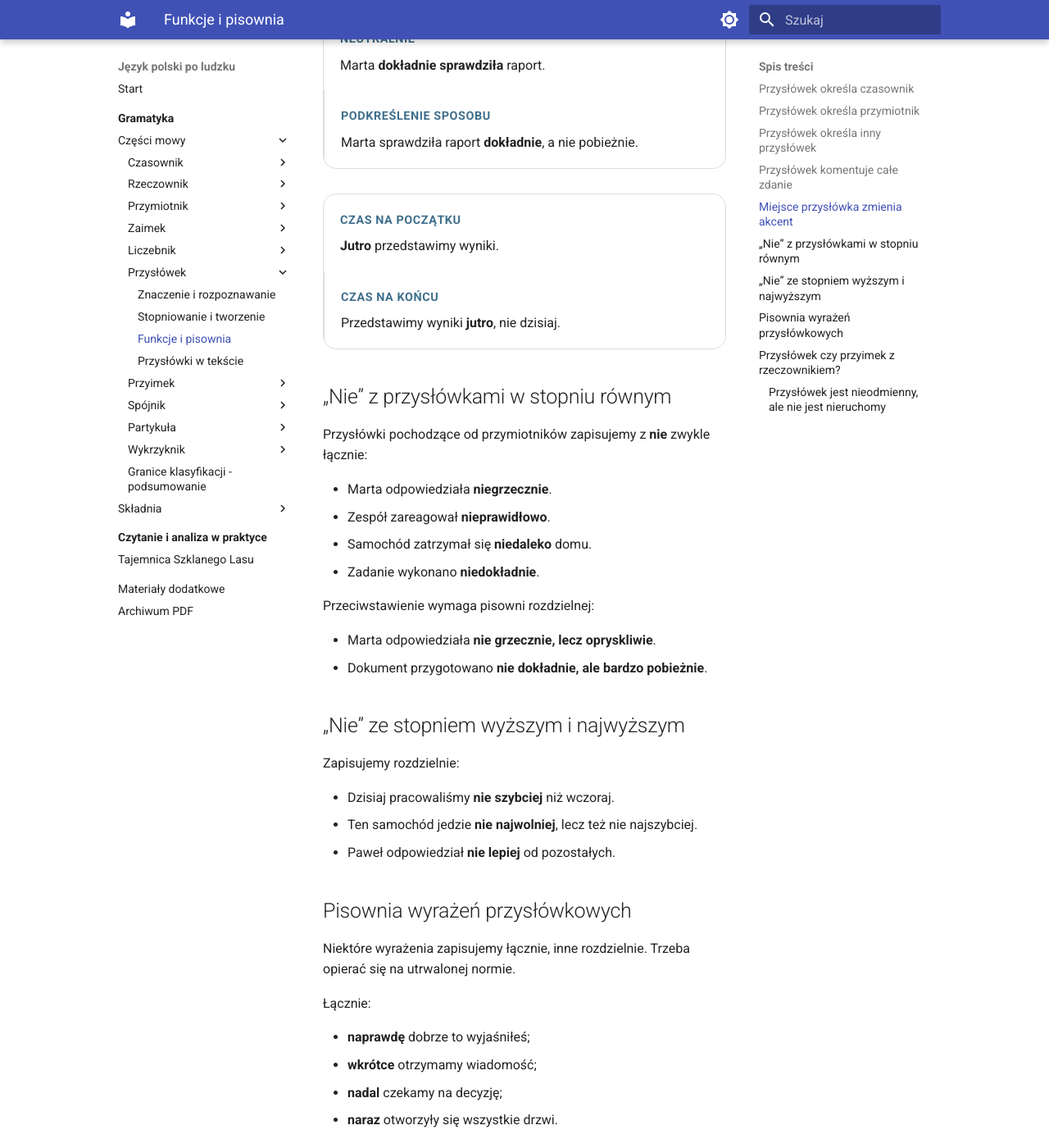
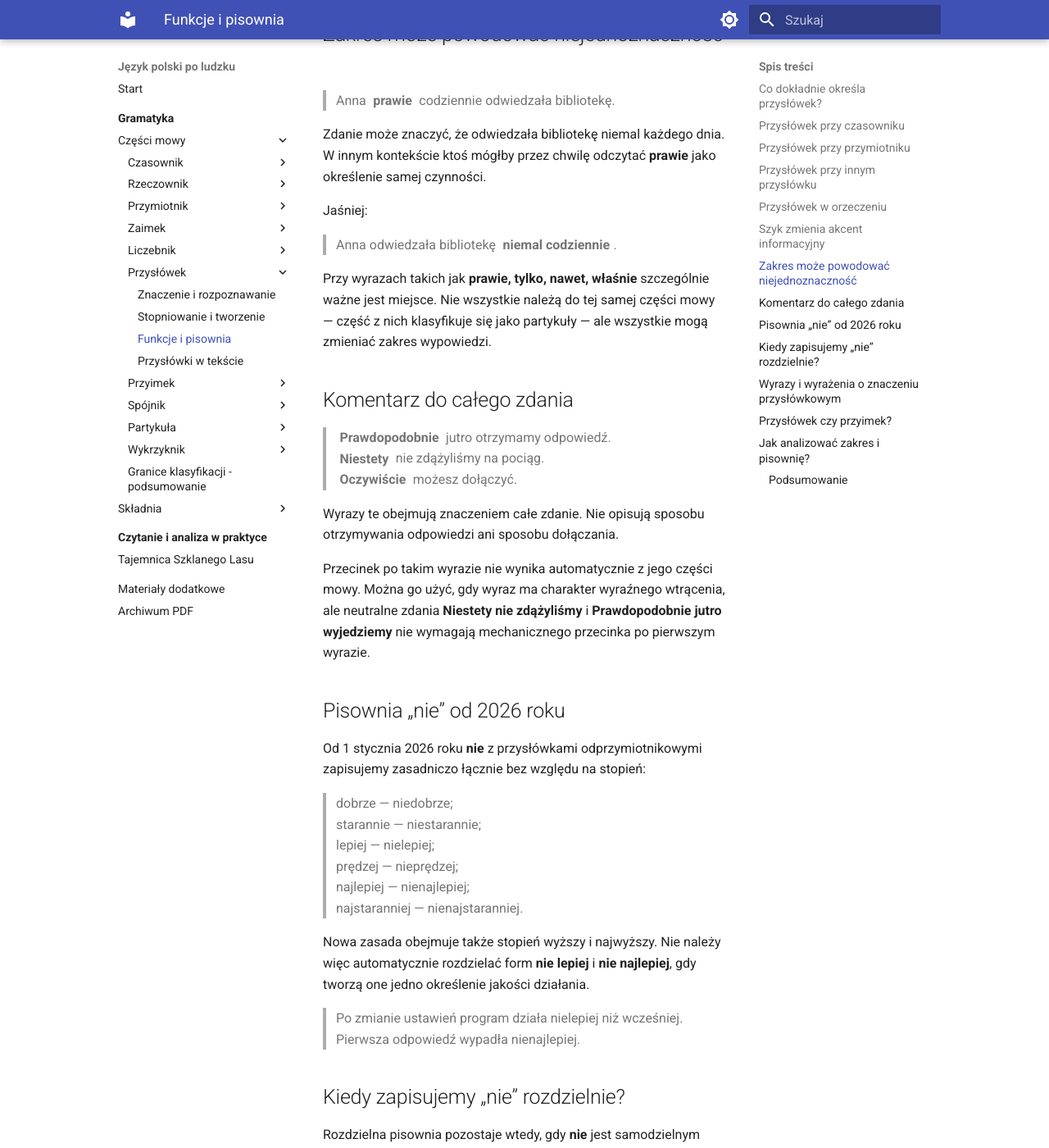
Before and after one commit to dchorazkiewicz/SP_JP, an MkDocs documentation site: the page built from docs/gramatyka/czesci-mowy/przyslowek/funkcje-i-pisownia.md, in a window 1280 px wide and 1400 px high, scrolled down 2431 px. Shown: the whole window at 82% size. Built offline with MkDocs 1.6.1 and Material for MkDocs 9.7.7, drawn with Linux system fonts in a browser that asks for light colours; some of the changed text lies outside the part shown.

Commit message:
Rewrite adverb scope syntax and current spelling lesson

```diff
--- a/docs/gramatyka/czesci-mowy/przyslowek/funkcje-i-pisownia.md
+++ b/docs/gramatyka/czesci-mowy/przyslowek/funkcje-i-pisownia.md
@@ -1,112 +1,194 @@
-# Funkcje i pisownia przysłówków
+# Zakres, szyk i pisownia przysłówków
 
 <div class="adverb-lesson" markdown>
 
-<div class="indecl-lead">
-Przysłówek może określać czasownik, przymiotnik, inny przysłówek albo całe zdanie. Jego położenie wpływa na akcent wypowiedzi, a pisownia z „nie” zależy od stopnia i znaczenia.
+<div class="lesson-lead" markdown>
+
+Przysłówek nie tylko dodaje informację. Jego położenie pokazuje, **który fragment wypowiedzi obejmuje znaczeniem**, co zostaje podkreślone i jak odbiorca ma odczytać relację między wyrazami. Pisownia z **nie** zależy natomiast od budowy i sensu konstrukcji.
+
 </div>
 
-## Przysłówek określa czasownik
+## Co dokładnie określa przysłówek?
 
-<div class="indecl-series">
-  <div class="indecl-row"><span class="indecl-badge">sposób</span><p>Maria <span class="indecl-focus">uważnie</span> przeczytała cały dokument.</p><span class="indecl-note">jak przeczytała?</span></div>
-  <div class="indecl-row"><span class="indecl-badge">miejsce</span><p>Uczniowie czekali <span class="indecl-focus">na zewnątrz</span>.</p><span class="indecl-note">gdzie czekali?</span></div>
-  <div class="indecl-row"><span class="indecl-badge">czas</span><p>Zespół zakończył pracę <span class="indecl-focus">wcześnie</span>.</p><span class="indecl-note">kiedy zakończył?</span></div>
-  <div class="indecl-row"><span class="indecl-badge">stopień</span><p>Wynik <span class="indecl-focus">mocno</span> zaskoczył wszystkich uczestników.</p><span class="indecl-note">w jakim stopniu?</span></div>
+<div class="adverb-story" markdown>
+  <div class="adverb-story__title">Jedno „prawie”, trzy różne znaczenia</div>
+  <div class="adverb-story__body" markdown>
+
+> <span class="form-focus">Prawie</span> wszyscy uczniowie skończyli zadanie.
+> Wszyscy uczniowie <span class="form-focus">prawie</span> skończyli zadanie.
+> Uczniowie skończyli <span class="form-focus">prawie</span> <span class="adjective-anchor">całe</span> zadanie.
+
+W pierwszym zdaniu wyjątek dotyczy liczby uczniów. W drugim wszystkim zabrakło niewiele do zakończenia czynności. W trzecim wykonana została niemal cała praca.
+
+  </div>
 </div>
 
-## Przysłówek określa przymiotnik
+## Przysłówek przy czasowniku
 
-<div class="indecl-series">
-  <div class="indecl-row"><span class="indecl-badge">natężenie</span><p>To było <span class="indecl-focus">bardzo trudne</span> zadanie.</p><span class="indecl-note">bardzo + przymiotnik</span></div>
-  <div class="indecl-row"><span class="indecl-badge">ograniczenie</span><p>Raport jest <span class="indecl-focus">dość krótki</span>.</p><span class="indecl-note">dość + przymiotnik</span></div>
-  <div class="indecl-row"><span class="indecl-badge">nadmiar</span><p>Ten opis jest <span class="indecl-focus">zbyt ogólny</span>.</p><span class="indecl-note">zbyt + przymiotnik</span></div>
+> Maria <span class="form-focus">uważnie</span> przeczytała dokument.
+> Zespół zakończył pracę <span class="form-focus">wcześnie</span>.
+> Uczniowie czekali <span class="form-focus">tutaj</span>.
+> Wynik <span class="form-focus">mocno</span> zaskoczył uczestników.
+
+Przysłówek może opisywać sposób, czas, miejsce albo stopień czynności i stanu.
+
+W zdaniu pełni wtedy najczęściej funkcję okolicznika. Nie należy jednak odwracać tej zasady: nie każdy okolicznik jest przysłówkiem.
+
+> Uczniowie czekali <span class="phrase-focus">na zewnątrz</span>.
+> Spotkanie rozpoczęło się <span class="phrase-focus">po południu</span>.
+
+Wyróżnione fragmenty pełnią funkcję okoliczników, lecz są wyrażeniami przyimkowymi.
+
+## Przysłówek przy przymiotniku
+
+> To zadanie było <span class="form-focus">bardzo</span> <span class="adjective-anchor">trudne</span>.
+> Raport okazał się <span class="form-focus">dość</span> <span class="adjective-anchor">krótki</span>.
+> Opis jest <span class="form-focus">zbyt</span> <span class="adjective-anchor">ogólny</span>.
+
+Przysłówek określa stopień cechy. Cała grupa przymiotnikowa odnosi się następnie do rzeczownika albo występuje w orzeczeniu.
+
+## Przysłówek przy innym przysłówku
+
+> Marta mówiła <span class="form-focus">bardzo</span> <span class="secondary-focus">spokojnie</span>.
+> Technik pracował <span class="form-focus">niezwykle</span> <span class="secondary-focus">dokładnie</span>.
+> Samochód jechał <span class="form-focus">dość</span> <span class="secondary-focus">wolno</span>.
+
+Wyraz centralny grupy odpowiada na pytanie o sposób działania: **spokojnie, dokładnie, wolno**. Pierwszy przysłówek jedynie zmienia jego natężenie.
+
+## Przysłówek w orzeczeniu
+
+> W sali było <span class="form-focus">cicho</span>.
+> Zrobiło się <span class="form-focus">późno</span>.
+> Dziecku było <span class="form-focus">zimno</span>.
+
+Przysłówek nie określa tu prostego czasownika czynności. Razem z formą **być, zrobić się** albo innym czasownikiem tworzy część orzeczenia opisującego stan lub warunki.
+
+To kolejny powód, dla którego sama lista pytań nie wystarcza do analizy.
+
+## Szyk zmienia akcent informacyjny
+
+Porównaj:
+
+> Marta <span class="form-focus">dokładnie</span> sprawdziła raport.
+> Marta sprawdziła raport <span class="form-focus">dokładnie</span>, a nie pobieżnie.
+
+Pierwsza wersja jest neutralna. W drugiej końcowa pozycja i przeciwstawienie mocniej podkreślają sposób wykonania czynności.
+
+Podobnie:
+
+> <span class="form-focus">Jutro</span> przedstawimy wyniki. — czas stanowi punkt wyjścia wypowiedzi
+> Wyniki przedstawimy <span class="form-focus">jutro</span>, nie dzisiaj. — czas zostaje skontrastowany
+
+Szyk w polszczyźnie jest dość swobodny, ale nie obojętny. Zmienia to, co odbiorca uzna za informację najważniejszą lub przeciwstawioną.
+
+## Zakres może powodować niejednoznaczność
+
+> Anna <span class="form-focus">prawie</span> codziennie odwiedzała bibliotekę.
+
+Zdanie może znaczyć, że odwiedzała bibliotekę niemal każdego dnia. W innym kontekście ktoś mógłby przez chwilę odczytać **prawie** jako określenie samej czynności.
+
+Jaśniej:
+
+> Anna odwiedzała bibliotekę <span class="form-focus">niemal codziennie</span>.
+
+Przy wyrazach takich jak **prawie, tylko, nawet, właśnie** szczególnie ważne jest miejsce. Nie wszystkie należą do tej samej części mowy — część z nich klasyfikuje się jako partykuły — ale wszystkie mogą zmieniać zakres wypowiedzi.
+
+## Komentarz do całego zdania
+
+> <span class="form-focus">Prawdopodobnie</span> jutro otrzymamy odpowiedź.
+> <span class="form-focus">Niestety</span> nie zdążyliśmy na pociąg.
+> <span class="form-focus">Oczywiście</span> możesz dołączyć.
+
+Wyrazy te obejmują znaczeniem całe zdanie. Nie opisują sposobu otrzymywania odpowiedzi ani sposobu dołączania.
+
+Przecinek po takim wyrazie nie wynika automatycznie z jego części mowy. Można go użyć, gdy wyraz ma charakter wyraźnego wtrącenia, ale neutralne zdania **Niestety nie zdążyliśmy** i **Prawdopodobnie jutro wyjedziemy** nie wymagają mechanicznego przecinka po pierwszym wyrazie.
+
+## Pisownia „nie” od 2026 roku
+
+Od 1 stycznia 2026 roku **nie** z przysłówkami odprzymiotnikowymi zapisujemy zasadniczo łącznie bez względu na stopień:
+
+> dobrze — <span class="spelling-focus">niedobrze</span>;
+> starannie — <span class="spelling-focus">niestarannie</span>;
+> lepiej — <span class="spelling-focus">nielepiej</span>;
+> prędzej — <span class="spelling-focus">nieprędzej</span>;
+> najlepiej — <span class="spelling-focus">nienajlepiej</span>;
+> najstaranniej — <span class="spelling-focus">nienajstaranniej</span>.
+
+Nowa zasada obejmuje także stopień wyższy i najwyższy. Nie należy więc automatycznie rozdzielać form **nie lepiej** i **nie najlepiej**, gdy tworzą one jedno określenie jakości działania.
+
+> Po zmianie ustawień program działa <span class="spelling-focus">nielepiej</span> niż wcześniej.
+> Pierwsza odpowiedź wypadła <span class="spelling-focus">nienajlepiej</span>.
+
+## Kiedy zapisujemy „nie” rozdzielnie?
+
+Rozdzielna pisownia pozostaje wtedy, gdy **nie** jest samodzielnym zaprzeczeniem, zwłaszcza przy wyraźnym przeciwstawieniu:
+
+> Odpowiedział <span class="spelling-focus">nie dobrze, ale znakomicie</span>.
+> Zadanie wykonano <span class="spelling-focus">nie starannie, lecz pośpiesznie</span>.
+> Pracował <span class="spelling-focus">nie szybciej, ale wolniej</span> niż wcześniej.
+
+Rozdzielnie piszemy również po wyrazach wzmacniających zaprzeczenie:
+
+> wcale <span class="spelling-focus">nie dobrze</span>;
+> bynajmniej <span class="spelling-focus">nie starannie</span>.
+
+Nie każdy przysłówek jest odprzymiotnikowy. Z wieloma innymi formami **nie** pozostaje osobnym wyrazem:
+
+> nie zawsze; nie tutaj; nie dzisiaj; nie bardzo; nie dość.
+
+<div class="adverb-checkpoint">
+  <div class="adverb-checkpoint__title">Najpierw ustal budowę i znaczenie</div>
+  <p><em>Nielepiej</em> może tworzyć jedno określenie jakości, natomiast <em>nie lepiej, ale gorzej</em> zawiera wyraźne zaprzeczenie i przeciwstawienie.</p>
 </div>
 
-## Przysłówek określa inny przysłówek
+## Wyrazy i wyrażenia o znaczeniu przysłówkowym
 
-- Marta mówiła **bardzo spokojnie**.
-- Samochód jechał **wyjątkowo wolno**.
-- Technik pracował **niezwykle dokładnie**.
-- Dziecko odpowiedziało **dość cicho**.
+Niektóre określenia zapisujemy jako pojedyncze wyrazy:
 
-Pierwszy przysłówek określa stopień cechy wyrażonej przez drugi.
+> naprawdę; wkrótce; nadal; naraz; niedaleko.
 
-## Przysłówek komentuje całe zdanie
+Inne są utrwalonymi wyrażeniami złożonymi z kilku wyrazów:
 
-<div class="indecl-series">
-  <div class="indecl-row"><span class="indecl-badge">ocena negatywna</span><p><span class="indecl-focus">Niestety</span>, nie zdążyliśmy na ostatni pociąg.</p><span class="indecl-note">ocena mówiącego</span></div>
-  <div class="indecl-row"><span class="indecl-badge">ocena pozytywna</span><p><span class="indecl-focus">Na szczęście</span>, znaleźliśmy wolny pokój.</p><span class="indecl-note">ocena całej sytuacji</span></div>
-  <div class="indecl-row"><span class="indecl-badge">prawdopodobieństwo</span><p><span class="indecl-focus">Prawdopodobnie</span> jutro otrzymamy odpowiedź.</p><span class="indecl-note">stosunek do informacji</span></div>
-  <div class="indecl-row"><span class="indecl-badge">potwierdzenie</span><p><span class="indecl-focus">Oczywiście</span> możesz skorzystać z tych materiałów.</p><span class="indecl-note">potwierdzenie</span></div>
+> na pewno; po cichu; od razu; na wierzchu; na szczęście.
+
+Całe wyrażenie może pełnić funkcję podobną do przysłówka, ale nie oznacza to, że jest jedną częścią mowy. Przykładowo **po cichu** jest wyrażeniem przyimkowym, a nie pojedynczym przysłówkiem.
+
+Pisowni takich połączeń nie zawsze da się przewidzieć wyłącznie ze znaczenia. Trzeba sprawdzać utrwaloną postać w aktualnym słowniku.
+
+## Przysłówek czy przyimek?
+
+> Wszyscy czekali <span class="form-focus">obok</span>. — przysłówek
+> Wszyscy czekali <span class="phrase-focus">obok budynku</span>. — przyimek z rzeczownikiem
+
+> Podejdź <span class="form-focus">blisko</span>. — przysłówek
+> Podejdź <span class="phrase-focus">blisko ściany</span>. — wyraz przyimkowy w połączeniu z rzeczownikiem
+
+Sposób użycia w zdaniu może zmienić klasyfikację tego samego wyrazu.
+
+## Jak analizować zakres i pisownię?
+
+<div class="adverb-step-list">
+  <div class="adverb-step"><strong>Znajdź element modyfikowany.</strong> Czasownik, przymiotnik, przysłówek czy całe zdanie?</div>
+  <div class="adverb-step"><strong>Sprawdź pozycję.</strong> Zobacz, czy szyk nie zmienia zakresu albo akcentu.</div>
+  <div class="adverb-step"><strong>Rozróżnij część mowy i funkcję.</strong> Okolicznik może być wyrażeniem przyimkowym.</div>
+  <div class="adverb-step"><strong>Przy „nie” ustal pochodzenie przysłówka.</strong> Aktualna zasada łącznego zapisu dotyczy przysłówków odprzymiotnikowych we wszystkich stopniach.</div>
+  <div class="adverb-step"><strong>Sprawdź przeciwstawienie.</strong> Gdy <em>nie</em> samodzielnie zaprzecza, zapis może być rozdzielny.</div>
+  <div class="adverb-step"><strong>Przy utrwalonych wyrażeniach sprawdź normę słownikową.</strong></div>
 </div>
 
-## Miejsce przysłówka zmienia akcent
-
-<div class="indecl-comparison">
-  <div class="indecl-comparison-item"><span class="indecl-label">neutralnie</span><p>Marta <strong>dokładnie sprawdziła</strong> raport.</p></div>
-  <div class="indecl-comparison-item"><span class="indecl-label">podkreślenie sposobu</span><p>Marta sprawdziła raport <strong>dokładnie</strong>, a nie pobieżnie.</p></div>
+<div class="adverb-summary">
+<h3>Podsumowanie</h3>
+<ul>
+  <li>Zakres przysłówka zależy od tego, który element zdania określa.</li>
+  <li>Szyk może zmieniać akcent, kontrast i sposób interpretacji.</li>
+  <li>Przysłówek może być częścią orzeczenia opisującego stan.</li>
+  <li>Wyrazy komentujące całe zdanie mają szerszy zakres niż zwykłe określenia sposobu.</li>
+  <li>Od 2026 roku <em>nie</em> z przysłówkami odprzymiotnikowymi piszemy łącznie także w stopniu wyższym i najwyższym.</li>
+  <li>Przeciwstawienie i samodzielne zaprzeczenie mogą wymagać pisowni rozdzielnej.</li>
+  <li>Wyrażenie o funkcji przysłówkowej nie zawsze jest pojedynczym przysłówkiem.</li>
+</ul>
 </div>
 
-<div class="indecl-comparison">
-  <div class="indecl-comparison-item"><span class="indecl-label">czas na początku</span><p><strong>Jutro</strong> przedstawimy wyniki.</p></div>
-  <div class="indecl-comparison-item"><span class="indecl-label">czas na końcu</span><p>Przedstawimy wyniki <strong>jutro</strong>, nie dzisiaj.</p></div>
-</div>
-
-## „Nie” z przysłówkami w stopniu równym
-
-Przysłówki pochodzące od przymiotników zapisujemy z **nie** zwykle łącznie:
-
-- Marta odpowiedziała **niegrzecznie**.
-- Zespół zareagował **nieprawidłowo**.
-- Samochód zatrzymał się **niedaleko** domu.
-- Zadanie wykonano **niedokładnie**.
-
-Przeciwstawienie wymaga pisowni rozdzielnej:
-
-- Marta odpowiedziała **nie grzecznie, lecz opryskliwie**.
-- Dokument przygotowano **nie dokładnie, ale bardzo pobieżnie**.
-
-## „Nie” ze stopniem wyższym i najwyższym
-
-Zapisujemy rozdzielnie:
-
-- Dzisiaj pracowaliśmy **nie szybciej** niż wczoraj.
-- Ten samochód jedzie **nie najwolniej**, lecz też nie najszybciej.
-- Paweł odpowiedział **nie lepiej** od pozostałych.
-
-## Pisownia wyrażeń przysłówkowych
-
-Niektóre wyrażenia zapisujemy łącznie, inne rozdzielnie. Trzeba opierać się na utrwalonej normie.
-
-Łącznie:
-
-- **naprawdę** dobrze to wyjaśniłeś;
-- **wkrótce** otrzymamy wiadomość;
-- **nadal** czekamy na decyzję;
-- **naraz** otworzyły się wszystkie drzwi.
-
-Rozdzielnie:
-
-- spotkamy się **na pewno**;
-- Paweł zrobił to **po cichu**;
-- odpowiedz **od razu**;
-- dokument leżał **na wierzchu**.
-
-## Przysłówek czy przyimek z rzeczownikiem?
-
-<div class="indecl-comparison">
-  <div class="indecl-comparison-item"><span class="indecl-label">przysłówek</span><p>Wszyscy czekali <strong>obok</strong>.</p></div>
-  <div class="indecl-comparison-item"><span class="indecl-label">przyimek</span><p>Wszyscy czekali <strong>obok budynku</strong>.</p></div>
-</div>
-
-W pierwszym zdaniu **obok** samodzielnie oznacza miejsce. W drugim łączy się z rzeczownikiem **budynku** i pełni funkcję przyimka.
-
-<div class="indecl-summary">
-<h3>Przysłówek jest nieodmienny, ale nie jest nieruchomy</h3>
-Nie zmienia formy przez przypadki ani rodzaje, lecz może zmieniać stopień, miejsce w zdaniu i zakres znaczenia. W zdaniu <strong>Maria mówi bardzo spokojnie</strong> jeden przysłówek określa drugi, a całość opisuje sposób mówienia.
-</div>
-
-[Przejdź dalej: przysłówki w tekście](../przyslowki-w-tekscie/){ .md-button .md-button--primary }
+[Przejdź dalej: przysłówki w opowieści](../przyslowki-w-tekscie/){ .md-button .md-button--primary }
 
 </div>
```
